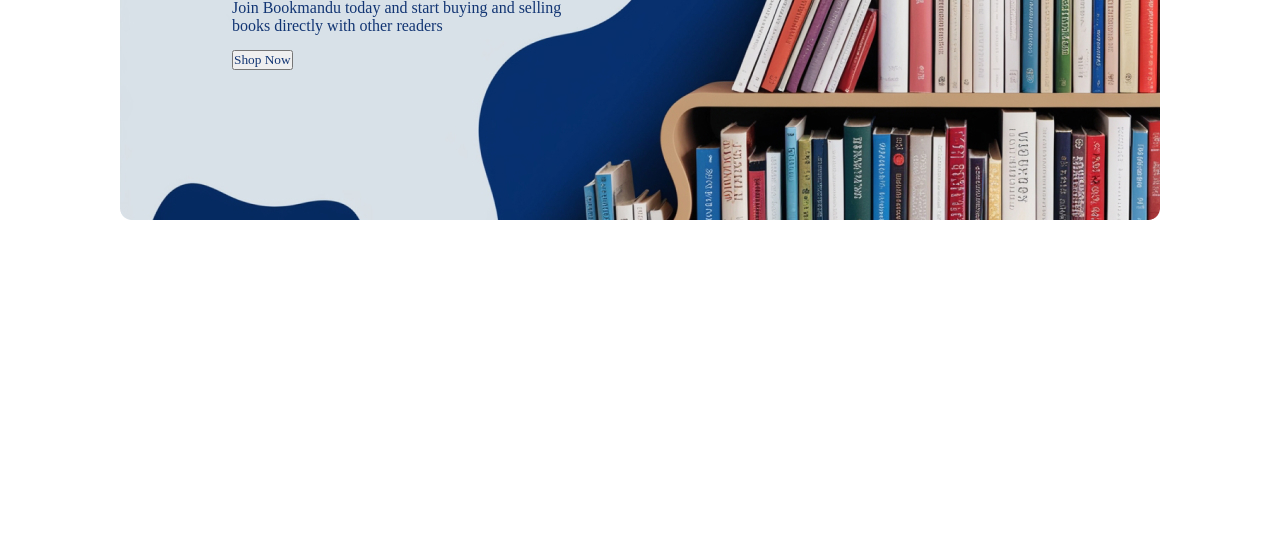
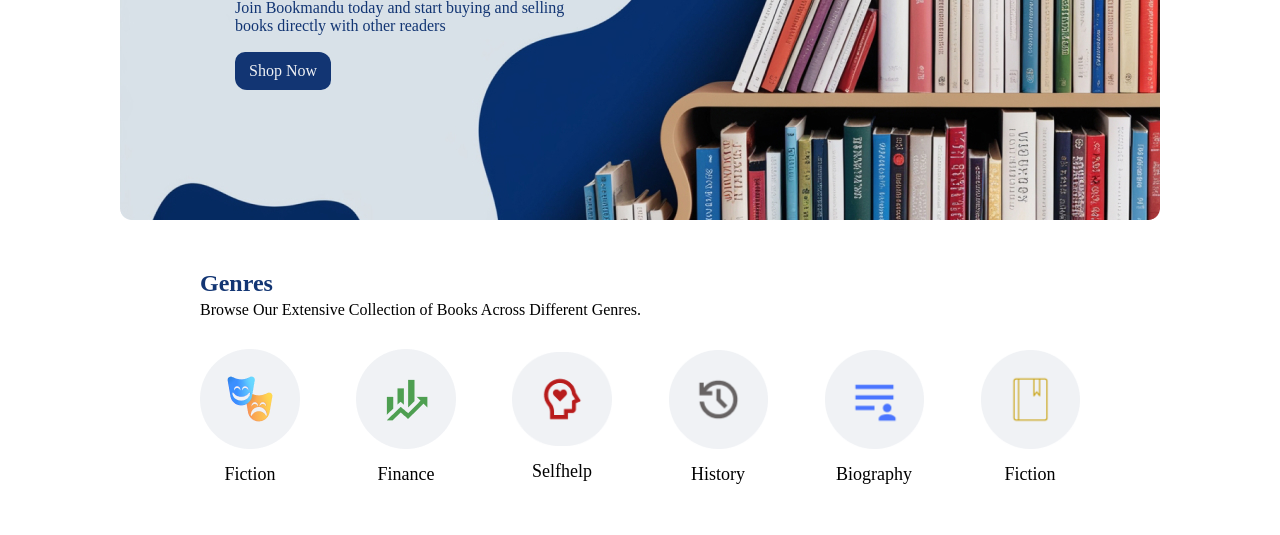
Before and after one commit to Bashyalhari583/BookMandu-1, a plain HTML site: page index.html in a window 1280 px wide. Shown: the part 435-970 px from the top of the page. Before the commit the page ends 800 px from the top, so only its background shows below. Drawn offline with Linux system fonts and the light colour scheme.

Commit message:
commited

```diff
--- a/index.html
+++ b/index.html
@@ -19,7 +19,7 @@
         </div>
 
         <ul id="navbar">
-            <li><a href="#">Signup</a></li>
+            <li><a class="active" href="#">Signup</a></li>
             <li><a href="#">Login</a></li>
             <button> Sell Books</button>
         </ul>
@@ -39,6 +39,45 @@
 
     </section>
 
+    <section id="Genres" class="section_padding">
+        <div class="heading_subtext">
+            <div class="heading">Genres</div>
+            <div class="subtext">Browse Our Extensive Collection of Books Across Different Genres.</div>
+        </div>
+        <div class="generes-boxes">
+            <div class="fe-box">
+                <img src="/images/Fiction.png" class="bottom_space">
+            <h4>Fiction</h4>
+            </div>
+
+            <div class="fe-box">
+                <img src="/images/Finance.png" class="bottom_space">
+                <h4>Finance</h4>
+                </div>
+
+                <div class="fe-box">
+                    <img src="/images/Selfhelp.png" class="bottom_space">
+                    <h4>Selfhelp</h4>
+                    </div>
+
+                    <div class="fe-box">
+                        <img src="/images/History.png" class="bottom_space">
+                        <h4>History</h4>
+                        </div>
+
+                        <div class="fe-box">
+                            <img src="/images/Biography.png" class="bottom_space">
+                            <h4>Biography</h4>
+                            </div>
+
+                            <div class="fe-box">
+                                <img src="/images/Novel.png" class="bottom_space">
+                                <h4>Fiction</h4>
+                                </div>
+    </div>
+
+
+    </section>
 
 
 
--- a/syle.css
+++ b/syle.css
@@ -1,3 +1,5 @@
+/* Chnages made for Everything*/
+
 *{
     font-family: Be vietnam pro;
     margin: 0;
@@ -5,16 +7,29 @@
     box-sizing: border-box;
 
 }
+
+h4 {
+    font-size: 18px;
+    font-weight: 400;
+
+}
+
+.section_padding{
+    padding: 50px 200px;
+}
+/* Header CSS*/
+
 #header{
     display: flex;
     align-items: center;
     justify-content: space-between;
     padding: 20px 200px;
     background: rgb(255, 255, 255);
-    box-shadow: 0px 5px 15px rgba(0, 0, 0, 0.06);
+    box-shadow: 0px 4px 15px rgba(0, 0, 0, 0.06);
     position: sticky;
     top: 0;
     left: 0;
+    z-index: 999;
 
 }
 
@@ -32,6 +47,7 @@
 }
 #navbar li a{
     text-decoration: none;
+    position: relative;
 }
 .logo a{
     font-size: 32px;
@@ -43,11 +59,21 @@
     font-size: 16px;
     font-size: medium;
     color: black;
+    transition: 0.3s ease;
 }
+#navbar li a:hover{
+
+color: #123573;
+
+}
+
+
+
+
+
 
 .search{
     display: flex;
-
     justify-content: space-between;
     height: 35px;
     line-height: 35px;
@@ -79,13 +105,9 @@
     border-bottom-right-radius: 12px;
     z-index: 1;
     border: none;
-
-
+    width: 40px
 
 }
-
-
-
 
 
 #navbar button{
@@ -93,14 +115,13 @@
     height: 100%;
     margin-left: 20px;
     color: #F0F2F5;
-    border-radius: 8px 8px 8px;
+    border-radius: 12px 12px 12px;
     padding: 8px 10px;
     border-color: #123573;
     font-size: 16px;
 
+}
 
-
-}
 #hero{
     padding-top: 35;
 }
@@ -117,7 +138,7 @@
     position: absolute;
     bottom: 0;
     left: 0;
-    padding-left: 232;
+    padding-left: 235;
     padding-bottom: 235;
     font-size: 36px;
     font-weight: bolder;
@@ -133,7 +154,7 @@
         left: 0px;
         color: black;
         text-align: left;
-        padding-left: 232;
+        padding-left: 235;
         padding-bottom: 185;
         color: #123573;
 
@@ -141,12 +162,64 @@
 
 .herobutton{
     position: absolute;
-    bottom: 150px;
-    left: 232px;
+    bottom: 130px;
+    left: 235px;
     color: black;
     text-align: left;
+    background-color: #123573;
+    color: #F0F2F5;
+    padding: 10px 14px;
+    border: none;
+    border-radius: 10px 12px;
+    font-size: 16px;
+    font-weight: 500;
 
 
-    color: #123573;
+}
+
+
+#Genres{
+    display: flex;
+    flex-direction: column;
+    justify-content: first baseline;
+
 
 }
+
+
+
+.heading{
+    font-size: 24px;
+    font-weight: bold;
+    color: #123573;
+    padding-bottom: 4px;
+
+}
+.subtext{
+    font-size: 16px;
+    padding-bottom: 30px;
+}
+
+.fe-box{
+
+    display: flex;
+    flex-direction: column;
+    width: 100px;
+    justify-content: center;
+
+
+    text-align: center;
+    /* padding: 25px 20px;  */
+    /* box-shadow: 20px 20px 34px rgba( 0, 0, 0, 0.06); */
+    /* border: 1px solid; */
+    box-sizing: border-box 20px 20px 20px;
+}
+
+.bottom_space{
+    padding-bottom: 15px;
+}
+
+.generes-boxes{
+    display: flex;
+    justify-content: space-between;
+}
```
Also changed, not shown: images/Biography.png (added), images/Fiction.png (added), images/Finance.png (added), images/History.png (added), images/Novel.png (added), images/Selfhelp.png (added), 2 other files.
